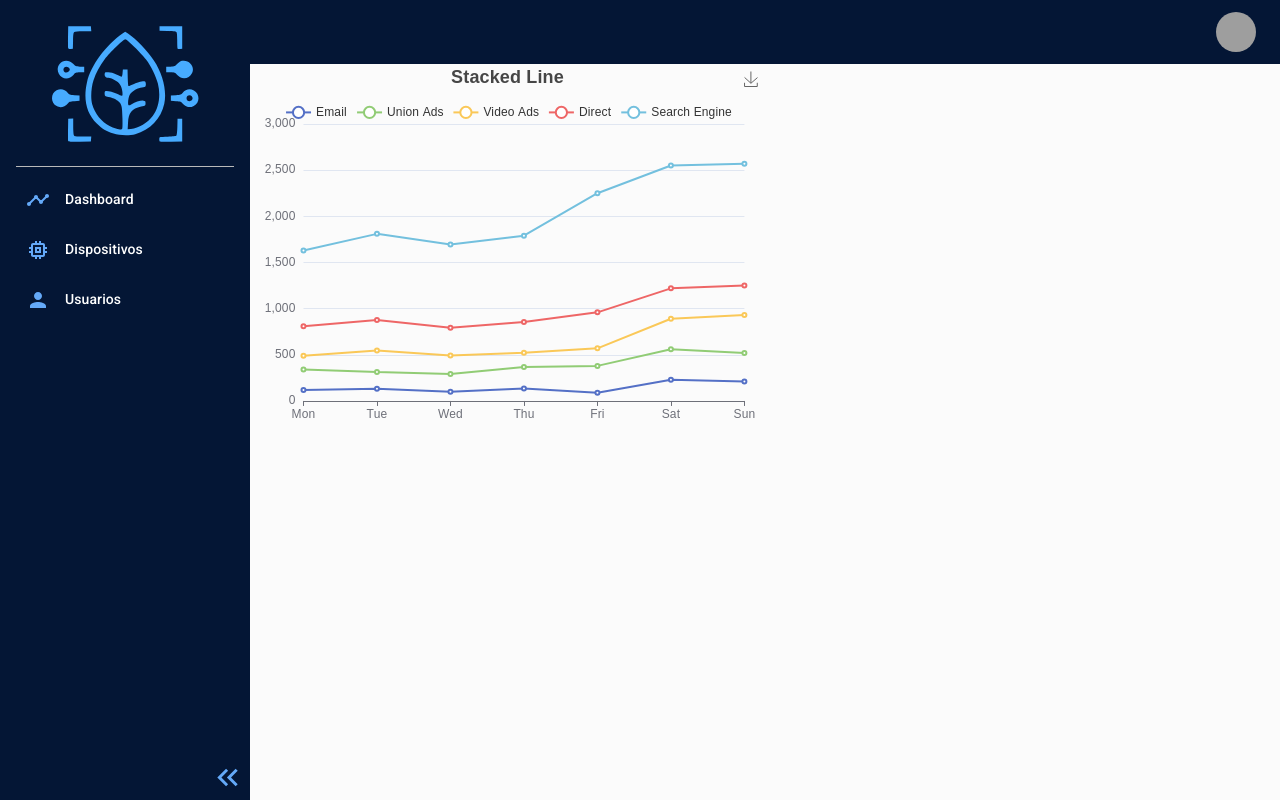
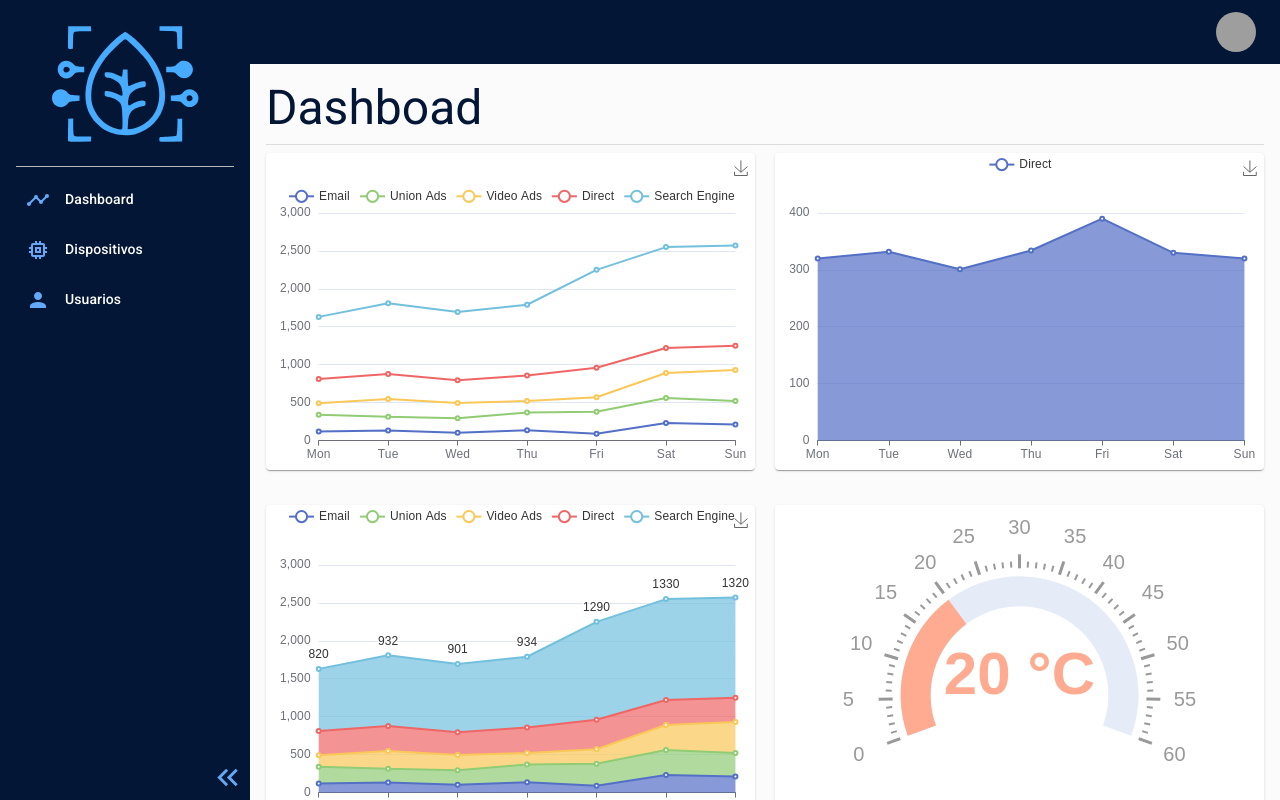
Before and after one commit to Jdiego06/iot-frontend, a React (Create React App) app: page /dashboard in a window 1280 px wide. Built offline with nearby package versions, Linux system fonts and the light colour scheme; no server answers; sample sign-in values are in the browser's storage; grey boxes are pictures that could not be loaded.

Commit message:
Add: dummy charts

```diff
--- a/src/App.jsx
+++ b/src/App.jsx
@@ -13,6 +13,8 @@ import { CssBaseline } from "@mui/material";
 import Users from "./pages/Users";
 import Dashboard from "./pages/Dashboard";
 import Devices from "./pages/Devices";
+
+import { Navigate } from "react-router-dom";
 
 const theme = createTheme({
   typography: {
@@ -58,7 +60,10 @@ function App() {
             {/* Combine Layout with RouteGuard */}
             <Route path="/" element={<RouteGuard></RouteGuard>}>
               <Route path="/" element={<PageLayout></PageLayout>}>
-                <Route path="/" element={<h1>Root</h1>}></Route>
+                <Route
+                  path="/"
+                  element={<Navigate to="dashboard"></Navigate>}
+                ></Route>
 
                 <Route
                   path="/dashboard"
--- a/src/pages/Dashboard.jsx
+++ b/src/pages/Dashboard.jsx
@@ -1,12 +1,173 @@
 import React from "react";
 import ReactECharts from "echarts-for-react"; // or var ReactECharts = require('echarts-for-react');
+import { Card, Divider, Typography } from "@mui/material";
+import { Box } from "@mui/system";
 
-export default function Dashboard() {
+const option4 = {
+  tooltip: {
+    trigger: "axis",
+    axisPointer: {
+      type: "cross",
+      label: {
+        backgroundColor: "#6a7985",
+      },
+    },
+  },
+  legend: {
+    data: ["Email", "Union Ads", "Video Ads", "Direct", "Search Engine"],
+  },
+  toolbox: {
+    feature: {
+      saveAsImage: {},
+    },
+  },
+  grid: {
+    left: "3%",
+    right: "4%",
+    bottom: "3%",
+    containLabel: true,
+  },
+  xAxis: [
+    {
+      type: "category",
+      boundaryGap: false,
+      data: ["Mon", "Tue", "Wed", "Thu", "Fri", "Sat", "Sun"],
+    },
+  ],
+  yAxis: [
+    {
+      type: "value",
+    },
+  ],
+  series: [
+    {
+      name: "Email",
+      type: "line",
+      stack: "Total",
+      areaStyle: {},
+      emphasis: {
+        focus: "series",
+      },
+      data: [120, 132, 101, 134, 90, 230, 210],
+    },
+    {
+      name: "Union Ads",
+      type: "line",
+      stack: "Total",
+      areaStyle: {},
+      emphasis: {
+        focus: "series",
+      },
+      data: [220, 182, 191, 234, 290, 330, 310],
+    },
+    {
+      name: "Video Ads",
+      type: "line",
+      stack: "Total",
+      areaStyle: {},
+      emphasis: {
+        focus: "series",
+      },
+      data: [150, 232, 201, 154, 190, 330, 410],
+    },
+    {
+      name: "Direct",
+      type: "line",
+      stack: "Total",
+      areaStyle: {},
+      emphasis: {
+        focus: "series",
+      },
+      data: [320, 332, 301, 334, 390, 330, 320],
+    },
+    {
+      name: "Search Engine",
+      type: "line",
+      stack: "Total",
+      label: {
+        show: true,
+        position: "top",
+      },
+      areaStyle: {},
+      emphasis: {
+        focus: "series",
+      },
+      data: [820, 932, 901, 934, 1290, 1330, 1320],
+    },
+  ],
+};
+
+const option3 = {
+  series: [
+    {
+      type: "gauge",
+      center: ["50%", "60%"],
+      startAngle: 200,
+      endAngle: -20,
+      min: 0,
+      max: 60,
+      splitNumber: 12,
+      itemStyle: {
+        color: "#FFAB91",
+      },
+      progress: {
+        show: true,
+        width: 30,
+      },
+      pointer: {
+        show: false,
+      },
+      axisLine: {
+        lineStyle: {
+          width: 30,
+        },
+      },
+      axisTick: {
+        distance: -45,
+        splitNumber: 5,
+        lineStyle: {
+          width: 2,
+          color: "#999",
+        },
+      },
+      splitLine: {
+        distance: -52,
+        length: 14,
+        lineStyle: {
+          width: 3,
+          color: "#999",
+        },
+      },
+      axisLabel: {
+        distance: -20,
+        color: "#999",
+        fontSize: 20,
+      },
+      anchor: {
+        show: false,
+      },
+
+      detail: {
+        valueAnimation: true,
+        width: "60%",
+        lineHeight: 40,
+        borderRadius: 8,
+        offsetCenter: [0, "-15%"],
+        fontSize: 60,
+        fontWeight: "bolder",
+        formatter: "{value} °C",
+        color: "inherit",
+      },
+      data: [
+        {
+          value: 20,
+        },
+      ],
+    },
+  ],
+};
+
 const option = {
-    title: {
-      text: "Stacked Line",
-      left: "center",
-    },
   tooltip: {
     trigger: "axis",
   },
@@ -67,7 +228,77 @@ export default function Dashboard() {
   ],
 };
 
+const option2 = {
+  tooltip: {
+    trigger: "axis",
+    axisPointer: {
+      type: "cross",
+      label: {
+        backgroundColor: "#6a7985",
+      },
+    },
+  },
+  legend: {
+    data: ["Email", "Union Ads", "Video Ads", "Direct", "Search Engine"],
+  },
+  toolbox: {
+    feature: {
+      saveAsImage: {},
+    },
+  },
+  grid: {
+    left: "3%",
+    right: "4%",
+    bottom: "3%",
+    containLabel: true,
+  },
+  xAxis: [
+    {
+      type: "category",
+      boundaryGap: false,
+      data: ["Mon", "Tue", "Wed", "Thu", "Fri", "Sat", "Sun"],
+    },
+  ],
+  yAxis: [
+    {
+      type: "value",
+    },
+  ],
+  series: [
+    {
+      name: "Direct",
+      type: "line",
+      stack: "Total",
+      areaStyle: {},
+      emphasis: {
+        focus: "series",
+      },
+      data: [320, 332, 301, 334, 390, 330, 320],
+    },
+  ],
+};
+
+export default function Dashboard() {
   return (
+    <Box p={2} width="100%" height="100%">
+      <Typography variant="h3" fontWeight={400} color={"primary"}>
+        Dashboad
+      </Typography>
+
+      <Divider sx={{ my: 1 }}></Divider>
+
+      <Box
+        display={"flex"}
+        justifyContent={"space-between"}
+        height={"100%"}
+        flexWrap="wrap"
+      >
+        <Card
+          sx={{
+            width: "49%",
+            height: "45%",
+          }}
+        >
           <ReactECharts
             option={option}
             notMerge={true}
@@ -75,8 +306,65 @@ export default function Dashboard() {
             theme={"theme_name"}
             //   onChartReady={this.onChartReadyCallback}
             // onEvents={EventsDict}
-      style={{ height: "50%", width: "50%" }}
+            style={{ height: "100%", width: "100%" }}
             // opts={}
           />
+        </Card>
+
+        <Card
+          sx={{
+            width: "49%",
+            height: "45%",
+          }}
+        >
+          <ReactECharts
+            option={option2}
+            notMerge={true}
+            //   lazyUpdate={true}
+            theme={"theme_name"}
+            //   onChartReady={this.onChartReadyCallback}
+            // onEvents={EventsDict}
+            style={{ height: "100%", width: "100%" }}
+            // opts={}
+          />
+        </Card>
+
+        <Card
+          sx={{
+            width: "49%",
+            height: "45%",
+          }}
+        >
+          <ReactECharts
+            option={option4}
+            notMerge={true}
+            //   lazyUpdate={true}
+            theme={"theme_name"}
+            //   onChartReady={this.onChartReadyCallback}
+            // onEvents={EventsDict}
+            style={{ height: "100%", width: "100%" }}
+            // opts={}
+          />
+        </Card>
+
+        <Card
+          sx={{
+            width: "49%",
+            height: "45%",
+          }}
+        >
+          <ReactECharts
+            option={option3}
+            notMerge={true}
+            //   lazyUpdate={true}
+            theme={"theme_name"}
+            //   onChartReady={this.onChartReadyCallback}
+            // onEvents={EventsDict}
+            style={{ height: "100%", width: "100%" }}
+            // opts={}
+          />
+        </Card>
+      </Box>
+    </Box>
   );
 }
```
Lines whose indentation alone changed are shown as unchanged.
